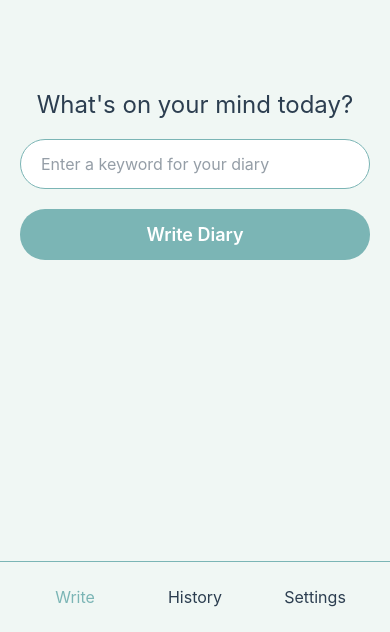
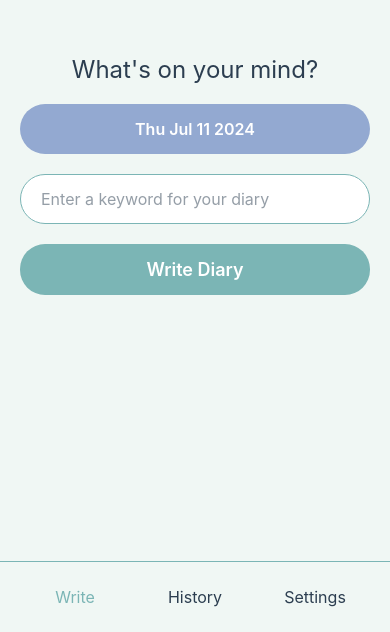
Before and after one commit to skyc5423/DiaryApp, a React Native app: screen /Write in a window 390 px wide. Shown: the part 212-844 px from the top of the page. Built offline with nearby package versions, Linux system fonts and the light colour scheme.

Commit message:
added datepicker for writing diary

```diff
--- a/package.json
+++ b/package.json
@@ -26,7 +26,8 @@
     "expo-sqlite": "~14.0.5",
     "react-native-web": "~0.19.10",
     "react-dom": "18.2.0",
-    "@expo/metro-runtime": "~3.2.1"
+    "@expo/metro-runtime": "~3.2.1",
+    "@react-native-community/datetimepicker": "8.0.1"
   },
   "devDependencies": {
     "@babel/core": "^7.20.0"
--- a/screens/WriteDiaryScreen.js
+++ b/screens/WriteDiaryScreen.js
@@ -1,4 +1,3 @@
-// screens/WriteDiaryScreen.js
 import React, { useState } from "react";
 import {
   StyleSheet,
@@ -11,14 +10,14 @@ import {
   SafeAreaView,
   Alert,
 } from "react-native";
-
+import DateTimePicker from "@react-native-community/datetimepicker";
 import { addEntry } from "../database";
 
 const COLORS = {
-  primary: "#7BB5B5", // Soft teal
-  secondary: "#F0F7F4", // Light mint cream
-  text: "#2C3E50", // Dark blue-gray
-  accent: "#93A9D1", // Soft periwinkle
+  primary: "#7BB5B5",
+  secondary: "#F0F7F4",
+  text: "#2C3E50",
+  accent: "#93A9D1",
 };
 
 const API_URL = "http://54.180.131.3:8000/diaries";
@@ -28,6 +27,8 @@ export default function WriteDiaryScreen() {
   const [diaryEntry, setDiaryEntry] = useState("");
   const [celebrationImage, setCelebrationImage] = useState(null);
   const [isLoading, setIsLoading] = useState(false);
+  const [selectedDate, setSelectedDate] = useState(new Date());
+  const [showDatePicker, setShowDatePicker] = useState(false);
 
   const handleSubmit = async () => {
     if (keyword.trim() === "") {
@@ -38,17 +39,15 @@ export default function WriteDiaryScreen() {
     setIsLoading(true);
 
     try {
-      // Get current date in YYYY-MM-DD format
-      const currentDate = new Date().toISOString().split("T")[0];
+      // Format the selected date as YYYY-MM-DD
+      const formattedDate = selectedDate.toISOString().split("T")[0];
 
-      // Prepare the request body
       const requestBody = {
         userId: 1, // Replace with actual user ID
-        date: currentDate,
+        date: formattedDate,
         rawInput: keyword,
       };
 
-      // Make the API call
       const response = await fetch(API_URL, {
         method: "POST",
         headers: {
@@ -62,12 +61,10 @@ export default function WriteDiaryScreen() {
       }
 
       const responseData = await response.json();
-
       const responseText = responseData.content;
 
-      await addEntry(currentDate, responseText);
+      await addEntry(formattedDate, responseText);
 
-      // Alert.alert("Success", "Your diary entry has been saved.");
       setDiaryEntry(responseText);
     } catch (error) {
       console.error("Error saving diary entry:", error);
@@ -84,6 +81,14 @@ export default function WriteDiaryScreen() {
     setKeyword("");
     setDiaryEntry("");
     setCelebrationImage(null);
+    setSelectedDate(new Date());
+  };
+
+  const onDateChange = (event, selected) => {
+    setShowDatePicker(false);
+    if (selected) {
+      setSelectedDate(selected);
+    }
   };
 
   return (
@@ -106,7 +111,23 @@ export default function WriteDiaryScreen() {
           </View>
         ) : (
           <View style={styles.inputContainer}>
-            <Text style={styles.prompt}>What's on your mind today?</Text>
+            <Text style={styles.prompt}>What's on your mind?</Text>
+            <TouchableOpacity
+              style={styles.dateButton}
+              onPress={() => setShowDatePicker(true)}
+            >
+              <Text style={styles.dateButtonText}>
+                {selectedDate.toDateString()}
+              </Text>
+            </TouchableOpacity>
+            {showDatePicker && (
+              <DateTimePicker
+                value={selectedDate}
+                mode="date"
+                display="default"
+                onChange={onDateChange}
+              />
+            )}
             <TextInput
               style={styles.input}
               onChangeText={setKeyword}
@@ -125,6 +146,18 @@ export default function WriteDiaryScreen() {
 }
 
 const styles = StyleSheet.create({
+  dateButton: {
+    backgroundColor: COLORS.accent,
+    padding: 15,
+    borderRadius: 25,
+    alignItems: "center",
+    marginBottom: 20,
+  },
+  dateButtonText: {
+    color: "#fff",
+    fontSize: 16,
+    fontWeight: "600",
+  },
   safeArea: {
     flex: 1,
     backgroundColor: COLORS.secondary,
```
Also changed, not shown: 1 other file (tests, documents, lock files or other folders).
